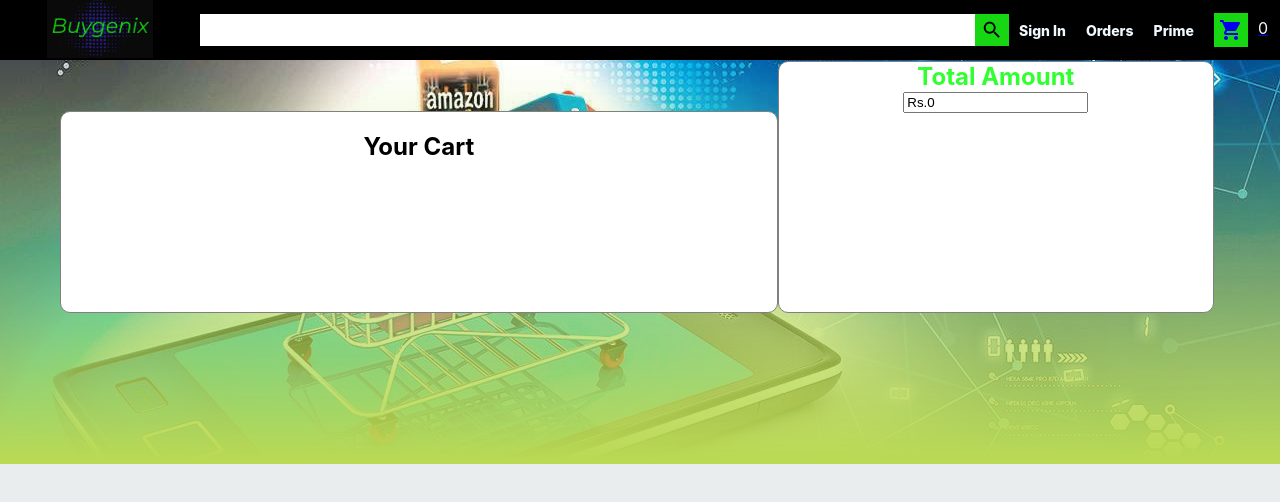
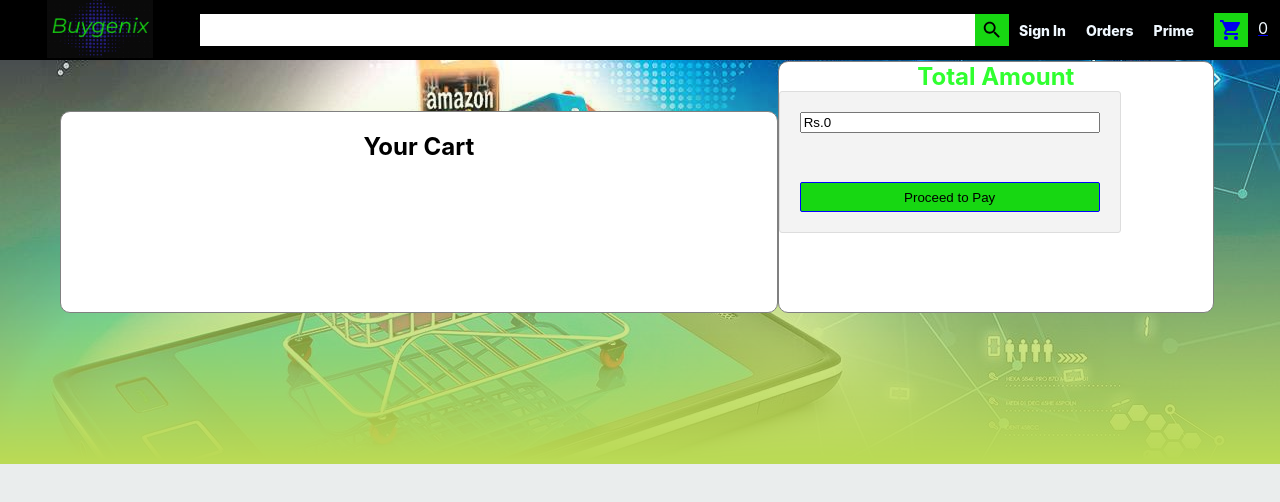
Before and after one commit to Pranshu2780/Buygenix, a React (Create React App) app: page /checkout in a window 1280 px wide. Shown: the top 502 px of the page. Built offline with nearby package versions, Linux system fonts and the light colour scheme.

Commit message:
Edited Subtotal Section

```diff
--- a/src/Components/Checkout/Subtotal/Subtotal.js
+++ b/src/Components/Checkout/Subtotal/Subtotal.js
@@ -13,8 +13,7 @@
               <strong>0</strong>
             </p>
             <small className="subtotal_gift">
-              <input type="checkbox" />
-              This order contains a gift
+              <input className="input_checkbox" type="checkbox" /> This order contains a gift
             </small>
           </>
         )}
@@ -24,6 +23,7 @@
         thousandSeparator={true}
         prefix={"Rs."}
       />
+      <button>Proceed to Pay</button>
     </div>
   );
 }
--- a/src/Components/Checkout/Subtotal/Subtotal.scss
+++ b/src/Components/Checkout/Subtotal/Subtotal.scss
@@ -0,0 +1,36 @@
+.subtotal {
+  display: flex;
+  flex-direction: column;
+  justify-content: space-between;
+  width: 300px;
+  height: 100px;
+  padding: 20px;
+  background-color:#f3f3f3;
+  border: 1px solid #dddddd;
+  border-radius:3px;
+}
+
+.input_checkbox {
+  background-color: #17d712;
+}
+
+.subtotal_gift {
+  background-color: aqua;
+  display: flex;
+  align-items: center;
+}
+
+.subtotal_gift > input {
+    margin-right: 5px;
+}
+
+.subtotal > button{
+    background-color: #17d712;
+    border-radius: 2px;
+    width: 100%;
+    height: 30px;
+    border: 1px solid;
+    margin-top:10px;
+    border-color: blue;
+    color: black;
+}
```
